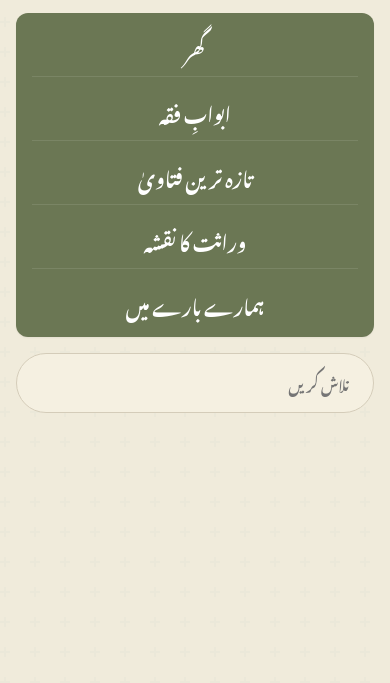
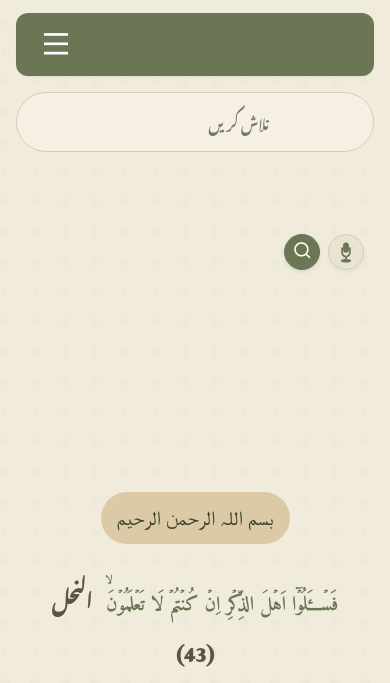
Before and after one commit to zain-ul-abideen-abbasi2024/dar-ul-ifta, a website: page index.html in a window 390 px wide. Shown: the part 103-786 px from the top of the page. Drawn offline with nearby package versions, Linux system fonts and the light colour scheme; a web font is replaced by a local one.

Commit message:
Fix mobile header: add hamburger menu, hide nav links by default, restore search icons

```diff
--- a/index.html
+++ b/index.html
@@ -27,6 +27,9 @@
             </div>
 
             <nav class="nav-pill">
+                <button class="mobile-menu-btn" id="mobileMenuBtn" aria-label="Toggle Menu">
+                    <i class="ri-menu-line"></i>
+                </button>
                 <ul class="nav-links">
                     <li><a href="index.html">گھر</a></li>
                     <li><a href="chapters.html">ابوابِ فقہ</a></li>
@@ -37,8 +40,26 @@
             </nav>
 
             <div class="search-container" style="flex: 0 1 320px;">
+                <div style="position: absolute; right: 0.6rem; top: 50%; transform: translateY(-50%); display: flex; align-items: center; gap: 8px; z-index: 5;">
+                    <button id="searchMicBtn" class="mic-btn" data-tooltip="آواز ریکارڈ کریں" aria-label="بول کر تلاش کریں">
+                        <svg viewBox="0 0 100 150" fill="currentColor" style="width: 22px; height: 22px;">
+                            <!-- Capsule -->
+                            <rect x="30" y="10" width="40" height="70" rx="20" />
+                            <!-- U-Bracket -->
+                            <path d="M 18 45 L 18 80 C 18 97.6 32.4 112 50 112 C 67.6 112 82 97.6 82 80 L 82 45 L 70 45 L 70 80 C 70 91.0 61.0 100 50 100 C 39.0 100 30 91.0 30 80 L 30 45 Z" />
+                            <!-- Stem -->
+                            <rect x="43" y="110" width="14" height="25" />
+                            <!-- Base -->
+                            <ellipse cx="50" cy="135" rx="35" ry="12" />
+                        </svg>
+                    </button>
+                    <div class="search-action-btn" data-tooltip="تلاش کریں">
+                        <i class="ri-search-line" style="font-size: 1.2rem;"></i>
+                    </div>
+                </div>
+
                 <input type="text" class="search-bar" id="searchInput"
-                    placeholder="تلاش کریں" dir="auto" autocomplete="off" style="padding: 0.7rem 1.5rem 0.7rem 2.5rem !important;">
+                    placeholder="تلاش کریں" dir="auto" autocomplete="off" style="padding: 0.7rem 6.5rem 0.7rem 2.5rem !important;">
 
                 <div class="search-clear" id="searchClear" style="display: none;" data-tooltip="صاف کریں" aria-label="صاف کریں">
                     <i class="ri-close-line" style="font-size: 1.2rem;"></i>
--- a/script.js
+++ b/script.js
@@ -490,4 +490,20 @@ Return ONLY a valid JSON array of the IDs of perfectly matching fatwas, ordered
         });
     }
 
+    // 9. Mobile Menu Toggle
+    const mobileMenuBtn = document.getElementById('mobileMenuBtn');
+    const navLinks = document.querySelector('.nav-links');
+
+    if (mobileMenuBtn && navLinks) {
+        mobileMenuBtn.addEventListener('click', () => {
+            navLinks.classList.toggle('active');
+            // Toggle icon
+            const icon = mobileMenuBtn.querySelector('i');
+            if (navLinks.classList.contains('active')) {
+                icon.className = 'ri-close-line';
+            } else {
+                icon.className = 'ri-menu-line';
+            }
+        });
+    }
 });
--- a/style.css
+++ b/style.css
@@ -165,6 +165,10 @@ h4,
     align-items: center;
     justify-content: space-between;
     height: 5rem;
+}
+
+.mobile-menu-btn {
+    display: none;
 }
 
 .nav-pill {
@@ -1089,27 +1093,45 @@ h4,
         flex-direction: column;
     }
 
+    .mobile-menu-btn {
+        display: block;
+        background: transparent;
+        border: none;
+        color: white;
+        font-size: 2rem;
+        cursor: pointer;
+        align-self: flex-end; /* Align right in RTL */
+    }
+
     .nav-pill {
         width: 100%;
         margin-left: 0;
         margin-right: 0;
-        padding: 0.8rem 1rem;
+        padding: 0.8rem 1.5rem;
         border-radius: 12px;
         flex-direction: column;
         gap: 1rem;
     }
 
     .nav-links {
+        display: none; /* Hidden by default on mobile */
         flex-direction: column;
         align-items: center;
         width: 100%;
         gap: 0.8rem;
+        padding-top: 1rem;
+        border-top: 1px solid rgba(255,255,255,0.1);
+    }
+
+    .nav-links.active {
+        display: flex;
+        animation: slideDownFade 0.3s ease-out forwards;
     }
 
     .nav-links li {
         width: 100%;
         text-align: center;
-        border-bottom: 1px solid rgba(255,255,255,0.1);
+        border-bottom: 1px solid rgba(255,255,255,0.05);
         padding-bottom: 0.5rem;
     }
 
@@ -1119,7 +1141,7 @@ h4,
     }
 
     .nav-links li a {
-        font-size: 1.2rem;
+        font-size: 1.25rem;
         display: block;
     }
 
```
